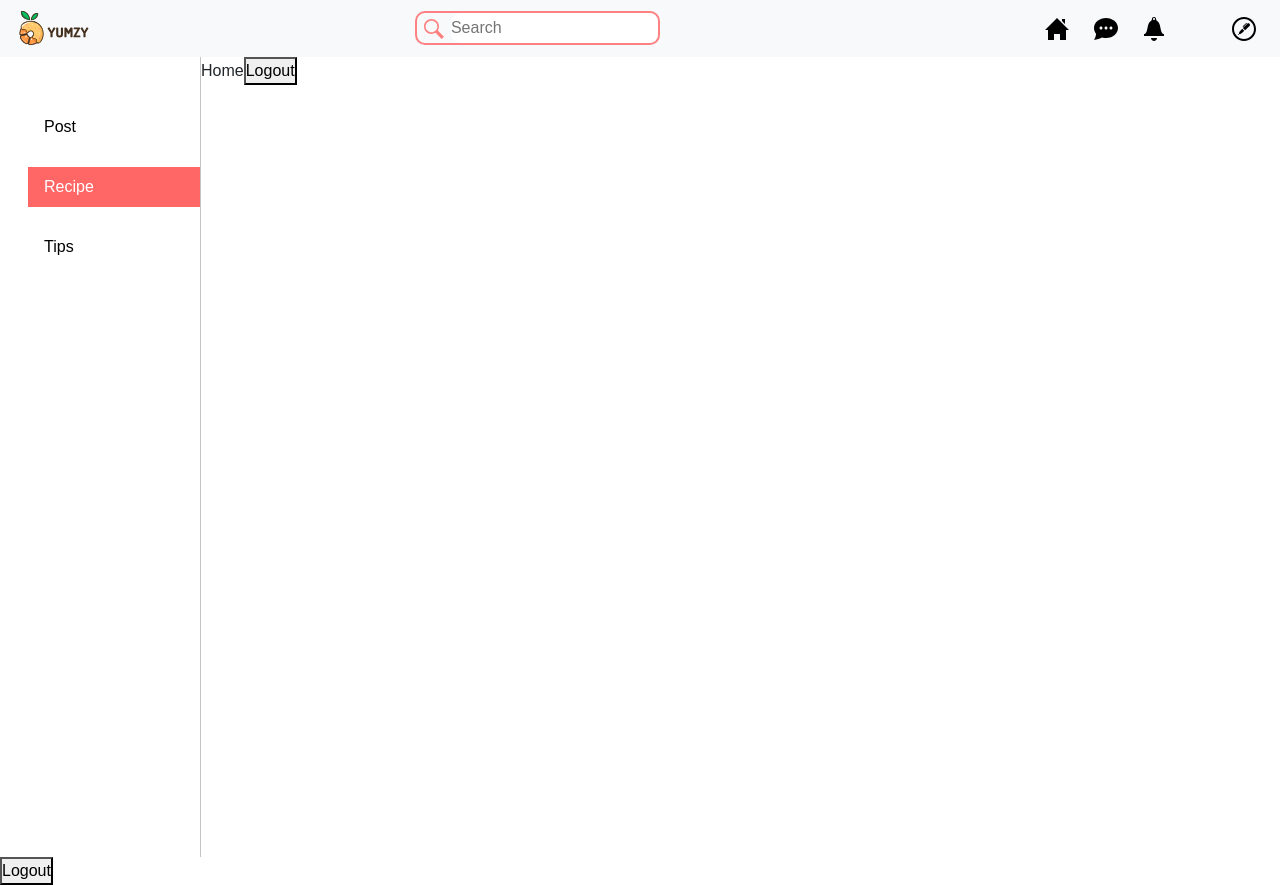
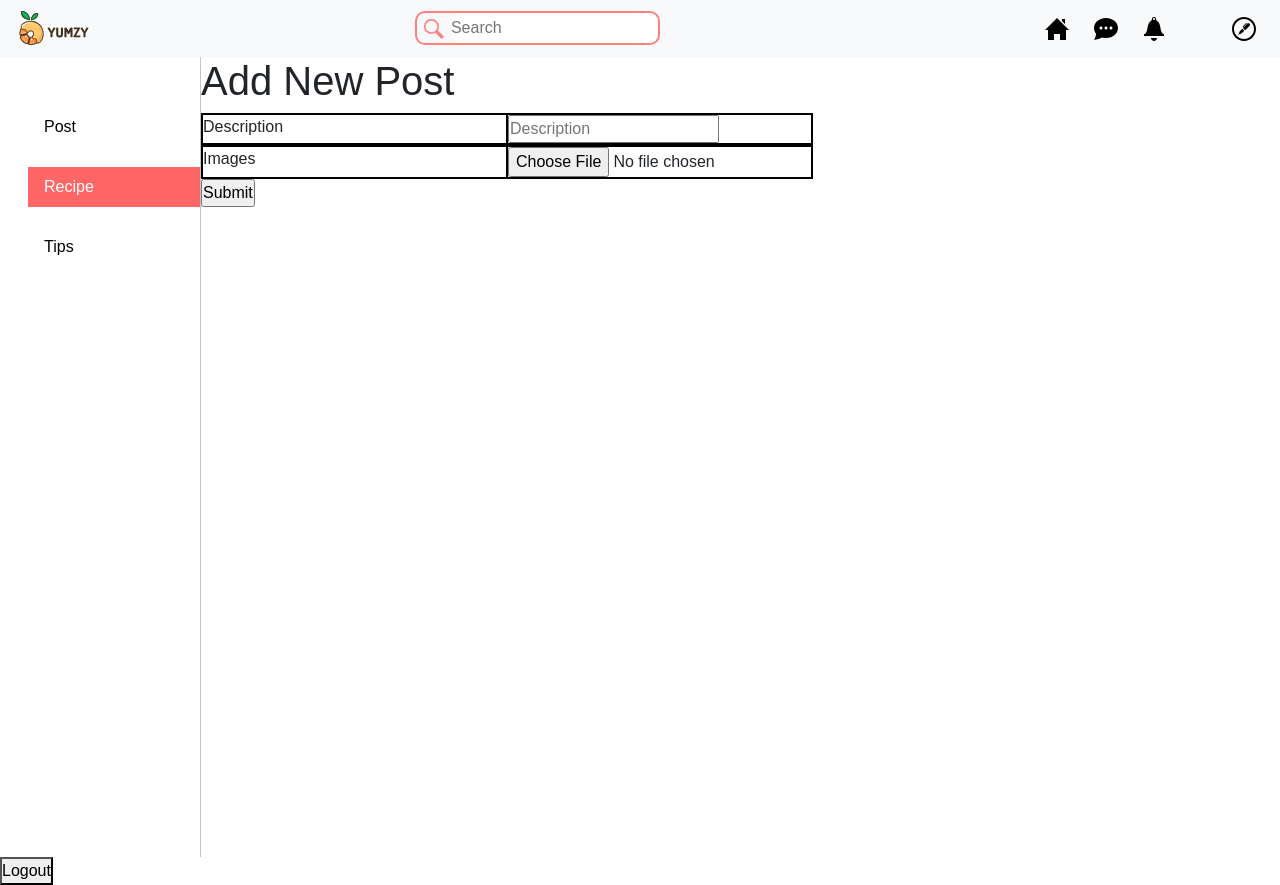
Before and after one commit to Phoenix-Cooperation/yumzy-frontend, a React (Create React App) app: page /create/post in a window 1280 px wide. Built offline with nearby package versions, Linux system fonts and the light colour scheme; no server answers; sample sign-in values are in the browser's storage; some icons are missing.

Commit message:
updated file structure

```diff
--- a/src/App.js
+++ b/src/App.js
@@ -8,10 +8,10 @@ import Auth from "./pages/Auth/Auth";
 import Home from "./pages/Home/Home";
 import PrivateRoute from "./utils/PrivateRoute";
 import { logout } from "./services/firebase-auth"
-import RecipePanel from "./pages/UploadContent/Recipe/RecipePanel";
-import TipsPanel from "./pages/UploadContent/Tips/TipsPanel";
-import ReviewPanel from "./pages/UploadContent/Review/ReviewPanel";
-import PostPanel from "./pages/UploadContent/Post/PostPanel";
+import RecipePanel from "./pages/UploadContent/RecipePanel";
+import TipsPanel from "./pages/UploadContent/TipsPanel";
+// import ReviewPanel from "./pages/UploadContent/ReviewPanel";
+import PostPanel from "./pages/UploadContent/PostPanel";
 
 // import {logout} from "./services/"
 
@@ -27,10 +27,10 @@ function App() {
             <Route path="explore" element={<Home />} />
             <Route path="notifications" element={<Home />} />
             <Route path="create" element={<PrivateRoute><CreateMenu/></PrivateRoute>} >
-              <Route index element={<Home />} />
-              <Route path="recipe" element={<Home />} />
-              <Route path="tips" element={<Home />} />
-              <Route path="post" element={<Home />} />
+              <Route index element={<RecipePanel />} />
+              <Route path="recipe" element={<RecipePanel />} />
+              <Route path="tips" element={<TipsPanel />} />
+              <Route path="post" element={<PostPanel />} />
             </Route>
           </Route>
         </Routes>
--- a/src/pages/UploadContent/Recipe/RecipePanel.js
+++ b/src/pages/UploadContent/RecipePanel.js
@@ -1,6 +1,6 @@
 import React, {useState} from "react"
 import {useMutation} from "@apollo/client";
-import {CREATE_RECIPE} from "../../../Graphql/mutations/contentCreateMutation";
+import {CREATE_RECIPE} from "../../Graphql/mutations/contentCreateMutation";
 
 const RecipePanel = () => {
 
```
Also changed, not shown: src/pages/UploadContent/PostPanel.js (renamed from src/pages/UploadContent/Post/PostPanel.js, +4 -4 lines), src/pages/UploadContent/ReviewPanel.js (renamed from src/pages/UploadContent/Review/ReviewPanel.js), src/pages/UploadContent/TipsPanel.js (indentation only). Lines whose indentation alone changed are shown as unchanged.
